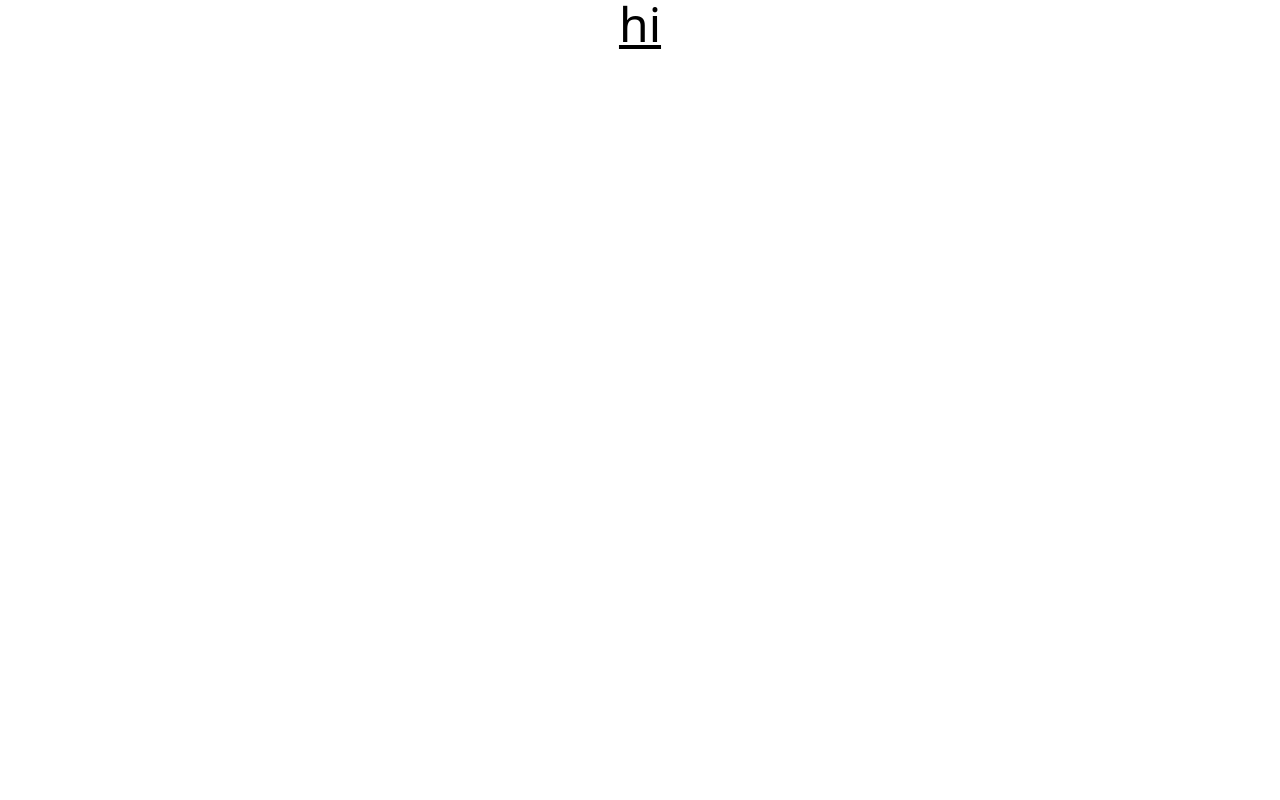
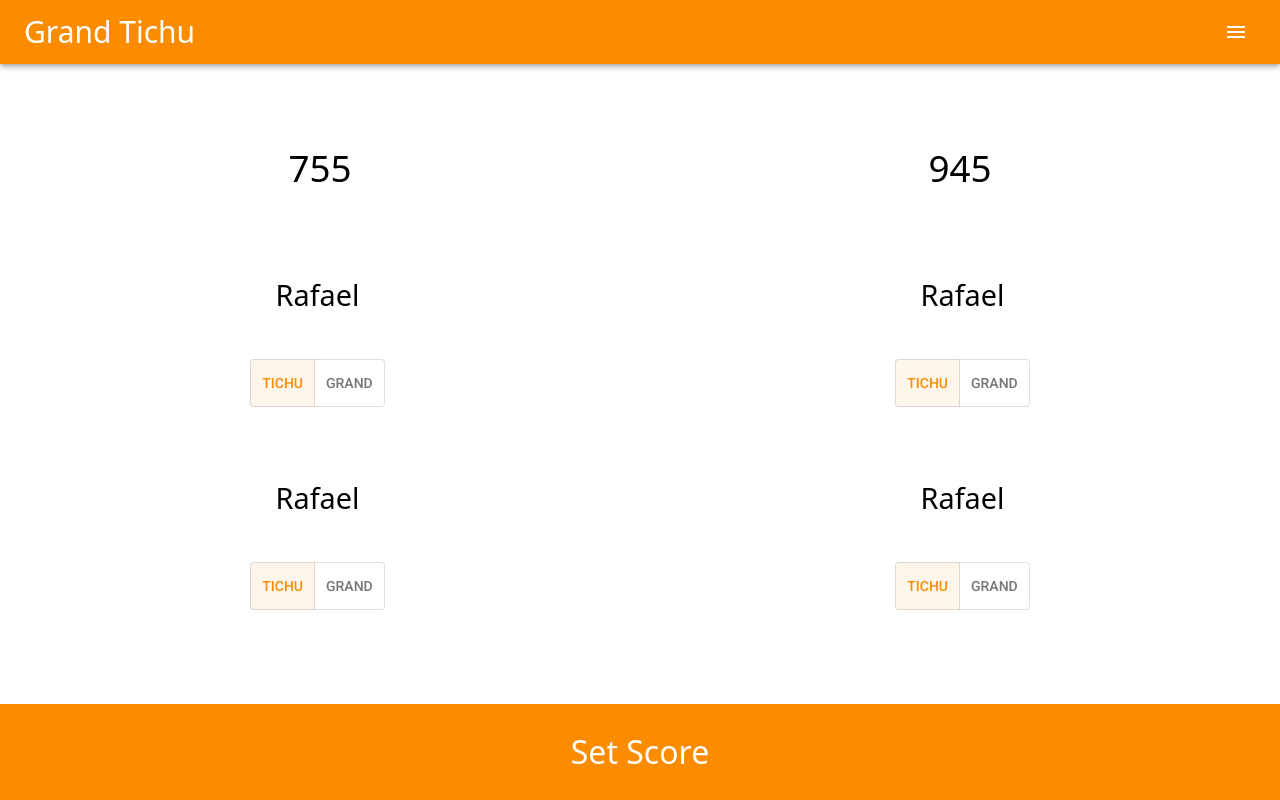
Before and after one commit to a21s-dev/grand-tichu, a Next.js app: page / in a window 1280 px wide. Built offline with nearby package versions, Linux system fonts and the light colour scheme.

Commit message:
In progress

```diff
--- a/src/components/button/index.tsx
+++ /dev/null
@@ -1,15 +0,0 @@
-import {type NextPage} from "next";
-import Head from "next/head";
-import Link from "next/link";
-
-const MyButton: NextPage = () => {
-    return (
-        <>
-            <button className='bg-orange-600'>
-                hello
-            </button>
-        </>
-    );
-};
-
-export default MyButton;
--- /dev/null
+++ b/src/components/navbar/index.tsx
@@ -0,0 +1,60 @@
+import {type NextPage} from "next";
+import {AppBar, IconButton, Menu, MenuItem, Toolbar, Typography} from "@mui/material";
+import MenuIcon from '@mui/icons-material/Menu';
+import * as React from 'react';
+
+const NavBar: NextPage = () => {
+	const [anchorEl, setAnchorEl] = React.useState<null | HTMLElement>(null);
+	const handleChange = (event: React.ChangeEvent<HTMLInputElement>) => {
+		// setAuth(event.target.checked);
+	};
+
+	const handleMenu = (event: React.MouseEvent<HTMLElement>) => {
+		setAnchorEl(event.currentTarget);
+	};
+
+	const handleClose = () => {
+		setAnchorEl(null);
+	};
+	return (
+		<React.Fragment>
+			<AppBar color='primary' position="fixed">
+				<Toolbar className='grid grid-cols-[1fr_repeat(1,auto)_1fr] justify-items-center gap-3'>
+					<Typography variant="title" className='col-start-2 text-3xl'>
+						Grand Tichu
+					</Typography>
+					<div className='ml-auto'>
+						<IconButton
+							color="secondary"
+							onClick={handleMenu}
+						>
+							<MenuIcon/>
+						</IconButton>
+						<Menu
+							anchorEl={anchorEl}
+							anchorOrigin={{
+								vertical: 'top',
+								horizontal: 'right',
+							}}
+							keepMounted
+							transformOrigin={{
+								vertical: 'top',
+								horizontal: 'right',
+							}}
+							open={anchorEl != null}
+							onClose={handleClose}
+						>
+							<MenuItem onClick={handleClose}>New Game</MenuItem>
+							<MenuItem onClick={handleClose}>Settings</MenuItem>
+							<MenuItem onClick={handleClose}>Player Statistics</MenuItem>
+							<MenuItem onClick={handleClose}>About</MenuItem>
+						</Menu>
+					</div>
+				</Toolbar>
+			</AppBar>
+			<Toolbar/>
+		</React.Fragment>
+	);
+};
+
+export default NavBar;
--- /dev/null
+++ b/src/components/set-score/index.tsx
@@ -0,0 +1,20 @@
+import {type NextPage} from "next";
+import * as React from 'react';
+import {Typography} from "@mui/material";
+
+const SetScore: NextPage = () => {
+	return (
+		<div className="flex justify-center items-center mt-auto pt-10">
+			<Typography variant="title" className='w-full text-[2em] h-[3em] text-white'>
+				<button
+					className='w-full h-full'
+				>
+					Set Score
+				</button>
+			</Typography>
+
+		</div>
+	);
+};
+
+export default SetScore;
--- /dev/null
+++ b/src/components/teams-names-and-scores/index.tsx
@@ -0,0 +1,13 @@
+import {type NextPage} from "next";
+import * as React from 'react';
+
+const TeamsNamesAndScores: NextPage = () => {
+	return (
+		<div className='grow-[1.5] grid justify-around content-around grid-cols-[repeat(2,auto)] grid-rows-[3em]'>
+			<div className='flex justify-center items-center text-[2.3em]'>755</div>
+			<div className='flex justify-center items-center text-[2.3em]'>945</div>
+		</div>
+	);
+};
+
+export default TeamsNamesAndScores;
--- /dev/null
+++ b/src/components/teams_members_and_tichu_controls/index.tsx
@@ -0,0 +1,144 @@
+import {type NextPage} from "next";
+import * as React from 'react';
+import {ToggleButton, ToggleButtonGroup} from "@mui/material";
+
+const TeamsMembersAndTichuControls: NextPage = () => {
+	const [alignment, setAlignment] = React.useState<string | null>('left');
+
+	const handleAlignment = (
+		event: React.MouseEvent<HTMLElement>,
+		newAlignment: string | null,
+	) => {
+		setAlignment(newAlignment);
+	};
+	return (
+		<div className='grow-[2] grid grid-cols-[repeat(2,auto)] grid-rows-[repeat(2,auto)] gap-y-[15px] gap-x-2.5'>
+			<div className="flex flex-col items-center justify-center">
+				<div className="grid grid-cols-[1fr_repeat(1,auto)_1fr] justify-items-center h-[2em] w-full">
+					<div className="col-start-2 flex items-center justify-center text-[1.8em]">Rafael</div>
+					<div className="m-0 ml-auto flex items-center justify-center p-0 text-[1.8em] leading-[normal]">
+					</div>
+				</div>
+
+				<div className="flex flex-row items-center justify-between grow-[2] text-[1.6em]">
+					<ToggleButtonGroup
+						className='flex grow flex-row items-center justify-center'
+						color='primary'
+						value={alignment}
+						exclusive
+						onChange={handleAlignment}
+						aria-label="text alignment"
+					>
+						<ToggleButton
+							className='text-black'
+							value="left"
+							aria-label="left aligned">
+							Tichu
+						</ToggleButton>
+						<ToggleButton
+							className='text-black'
+							value="center"
+							aria-label="centered">
+							Grand
+						</ToggleButton>
+					</ToggleButtonGroup>
+				</div>
+			</div>
+			<div className="flex flex-col items-center justify-center">
+				<div className="grid grid-cols-[1fr_repeat(1,auto)_1fr] justify-items-center h-[2em] w-full">
+					<div className="col-start-2 flex items-center justify-center text-[1.8em]">Rafael</div>
+					<div className="m-0 ml-auto flex items-center justify-center p-0 text-[1.8em] leading-[normal]">
+					</div>
+				</div>
+
+				<div className="flex flex-row items-center justify-between grow-[2] text-[1.6em]">
+					<ToggleButtonGroup
+						className='flex grow flex-row items-center justify-center'
+						color='primary'
+						value={alignment}
+						exclusive
+						onChange={handleAlignment}
+						aria-label="text alignment"
+					>
+						<ToggleButton
+							className='text-black'
+							value="left"
+							aria-label="left aligned">
+							Tichu
+						</ToggleButton>
+						<ToggleButton
+							className='text-black'
+							value="center"
+							aria-label="centered">
+							Grand
+						</ToggleButton>
+					</ToggleButtonGroup>
+				</div>
+			</div>
+			<div className="flex flex-col items-center justify-center">
+				<div className="grid grid-cols-[1fr_repeat(1,auto)_1fr] justify-items-center h-[2em] w-full">
+					<div className="col-start-2 flex items-center justify-center text-[1.8em]">Rafael</div>
+					<div className="m-0 ml-auto flex items-center justify-center p-0 text-[1.8em] leading-[normal]">
+					</div>
+				</div>
+
+				<div className="flex flex-row items-center justify-between grow-[2] text-[1.6em]">
+					<ToggleButtonGroup
+						className='flex grow flex-row items-center justify-center'
+						color='primary'
+						value={alignment}
+						exclusive
+						onChange={handleAlignment}
+						aria-label="text alignment"
+					>
+						<ToggleButton
+							className='text-black'
+							value="left"
+							aria-label="left aligned">
+							Tichu
+						</ToggleButton>
+						<ToggleButton
+							className='text-black'
+							value="center"
+							aria-label="centered">
+							Grand
+						</ToggleButton>
+					</ToggleButtonGroup>
+				</div>
+			</div>
+			<div className="flex flex-col items-center justify-center">
+				<div className="grid grid-cols-[1fr_repeat(1,auto)_1fr] justify-items-center h-[2em] w-full">
+					<div className="col-start-2 flex items-center justify-center text-[1.8em]">Rafael</div>
+					<div className="m-0 ml-auto flex items-center justify-center p-0 text-[1.8em] leading-[normal]">
+					</div>
+				</div>
+
+				<div className="flex flex-row items-center justify-between grow-[2] text-[1.6em]">
+					<ToggleButtonGroup
+						className='flex grow flex-row items-center justify-center'
+						color='primary'
+						value={alignment}
+						exclusive
+						onChange={handleAlignment}
+						aria-label="text alignment"
+					>
+						<ToggleButton
+							className='text-black'
+							value="left"
+							aria-label="left aligned">
+							Tichu
+						</ToggleButton>
+						<ToggleButton
+							className='text-black'
+							value="center"
+							aria-label="centered">
+							Grand
+						</ToggleButton>
+					</ToggleButtonGroup>
+				</div>
+			</div>
+		</div>
+	);
+};
+
+export default TeamsMembersAndTichuControls;
--- a/src/pages/index.tsx
+++ b/src/pages/index.tsx
@@ -1,15 +1,45 @@
 import {type NextPage} from "next";
-import Head from "next/head";
-import Link from "next/link";
+import NavBar from "~/components/navbar";
+import TeamsNamesAndScores from "~/components/teams-names-and-scores";
+import TeamsMembersAndTichuControls from "~/components/teams_members_and_tichu_controls";
+import SetScore from "~/components/set-score";
+import {createTheme} from '@mui/material/styles';
+import {orange} from '@mui/material/colors';
+import {ThemeProvider} from "@mui/system";
+
+const theme = createTheme({
+	palette: {
+		primary: {
+			main: orange[600],
+		},
+		secondary: {
+			main: '#FFFFFF',
+		}
+	},
+	typography: {
+		fontFamily: [
+			'Roboto',
+		].join(','),
+		title: {
+			'color': 'white',
+			'background-color': orange[600],
+		}
+	}
+})
 
 const Home: NextPage = () => {
-    return (
-        <>
-            <div className='underline text-5xl text-center'>
-                hi
-            </div>
-        </>
-    );
+	return (
+		<ThemeProvider theme={theme}>
+			<div className='fixed flex h-full w-full flex-col'>
+				<NavBar/>
+				<main className='flex h-full w-full flex-col overflow-hidden'>
+					<TeamsNamesAndScores/>
+					<TeamsMembersAndTichuControls/>
+					<SetScore/>
+				</main>
+			</div>
+		</ThemeProvider>
+	);
 };
 
 export default Home;
```
